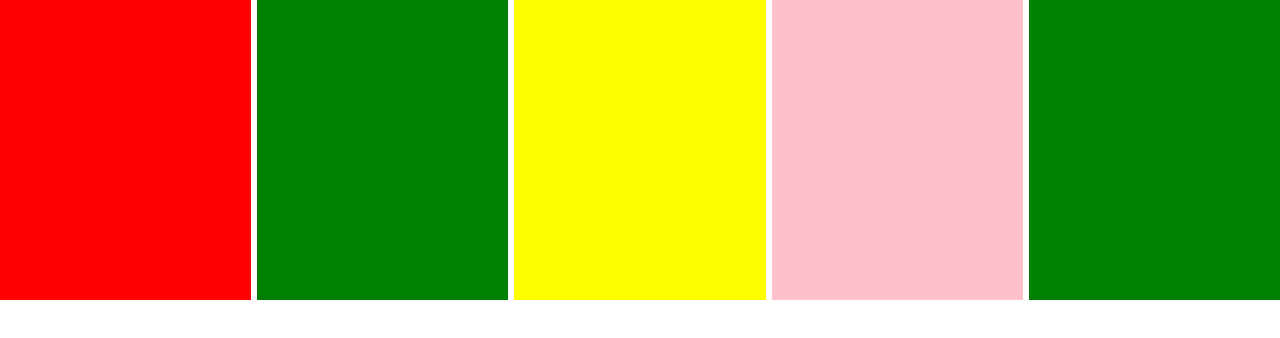
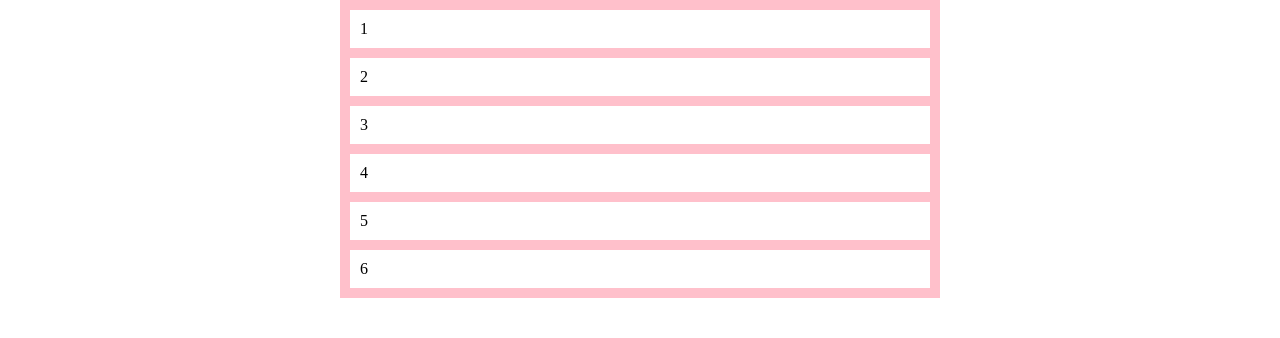
Before and after one commit to aGuan-git/css-code, a plain HTML site: page 1.css3-advanced-skills/index.html in a window 1280 px wide. Drawn offline with Linux system fonts and the light colour scheme.

Commit message:
outline的妙用

```diff
--- a/1.css3-advanced-skills/index.html
+++ b/1.css3-advanced-skills/index.html
@@ -5,17 +5,18 @@
   <meta charset="UTF-8">
   <meta name="viewport" content="width=device-width, initial-scale=1.0">
   <title>Document</title>
-  <link rel="stylesheet" href="负边距使用技巧.css">
+  <link rel="stylesheet" href="outline属性的妙用技巧.css">
 </head>
 
 <body>
-  <div class="wrap">
-    <div class="item" style="background-color: red;"></div>
-    <div class="item" style="background-color: green;"></div>
-    <div class="item" style="background-color: yellow;"></div>
-    <div class="item" style="background-color: pink;"></div>
-    <div class="item" style="background-color: green;"></div>
-  </div>
+  <ul>
+    <li>1</li>
+    <li>2</li>
+    <li>3</li>
+    <li>4</li>
+    <li>5</li>
+    <li>6</li>
+  </ul>
 </body>
 
 </html>
--- /dev/null
+++ b/1.css3-advanced-skills/outline属性的妙用技巧.css
@@ -0,0 +1,36 @@
+/*
+  <ul>
+      <li>1</li>
+      <li>2</li>
+      <li>3</li>
+      <li>4</li>
+      <li>5</li>
+      <li>6</li>
+  </ul>
+*/
+
+/* 区别:  outline不计算大小   border计算大小 */
+
+* {
+  padding: 0;
+  margin: 0;
+}
+
+ul {
+  list-style: none;
+  width: 600px;
+  margin: auto;
+}
+
+li {
+  padding: 10px;
+  border: 10px solid pink;
+  outline-offset: -10px;
+}
+li+li{
+  margin-top:-10px;
+}
+li:hover{
+  /* border:10px solid gold; */
+  outline:10px solid gold;
+}
```
